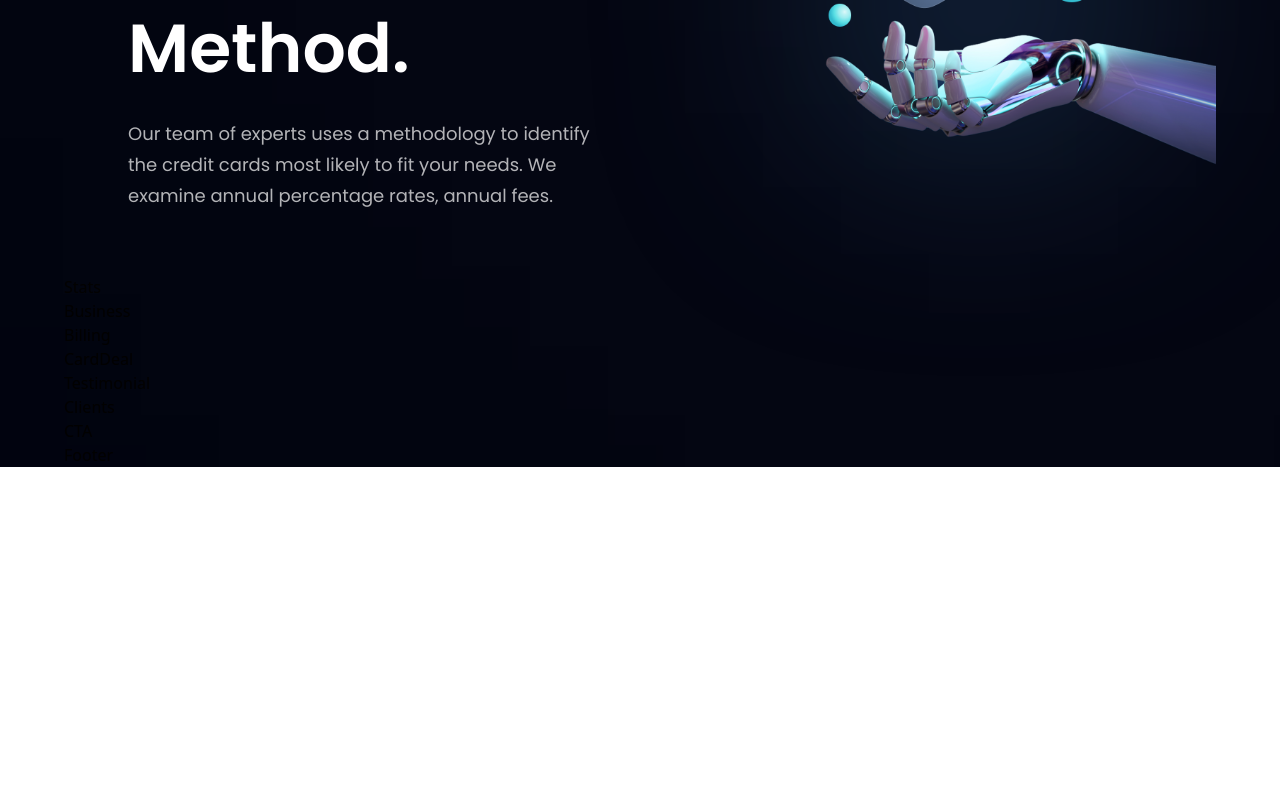
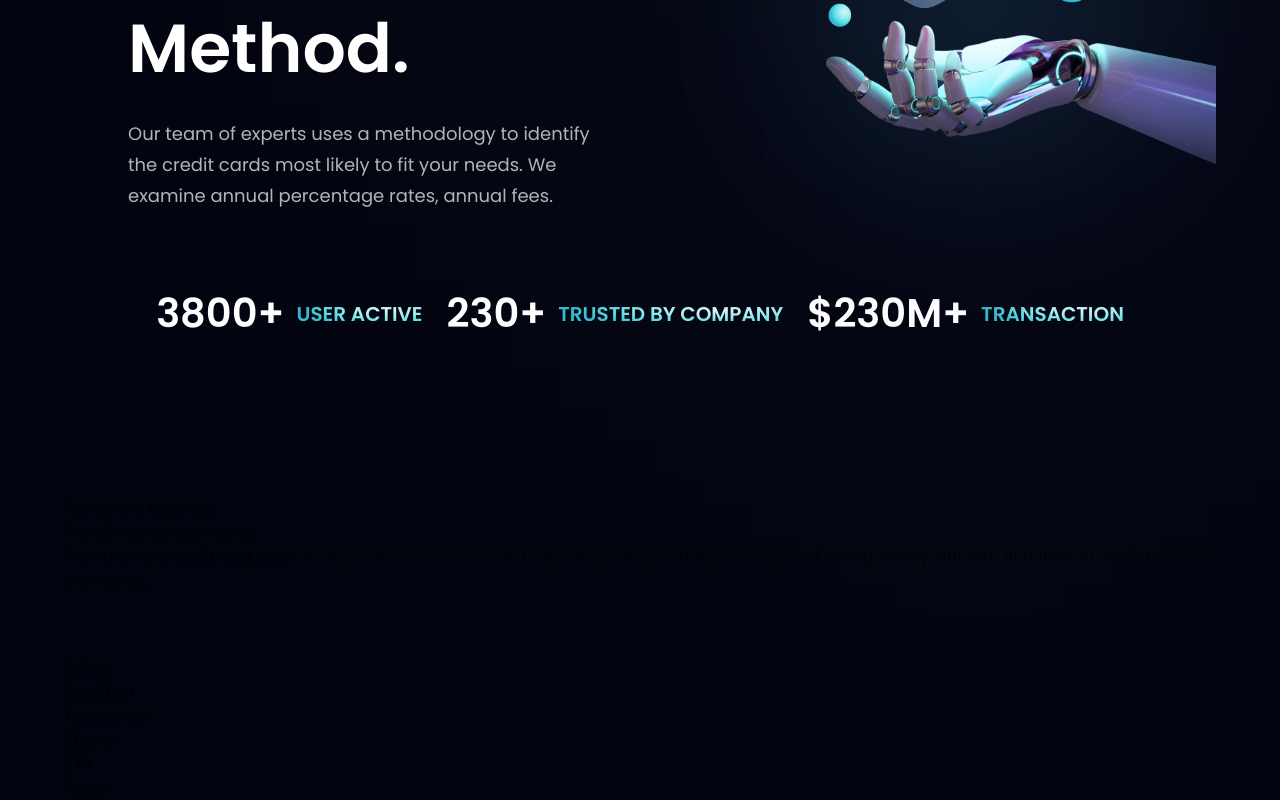
Before and after one commit to wjacobw/HooBank, a React (Vite) app in the folder Bank_app/: page / in a window 1280 px wide. Shown: the part 497-1297 px from the top of the page. Before the commit the page ends 964 px from the top, so only its background shows below. Built offline with nearby package versions, Linux system fonts and the light colour scheme.

Commit message:
Add stats component

```diff
--- a/Bank_app/src/components/Business.jsx
+++ b/Bank_app/src/components/Business.jsx
@@ -1,9 +1,18 @@
-import React from 'react'
+import React from "react";
+import { layout } from "../style";
 
 const Business = () => {
   return (
-    <div>Business</div>
-  )
-}
+    <section id="features" className={layout.section}>
+      <div className = {layout.sectionInfo}>
+        <h2>You do the business, <br/>   We will handle the money</h2>
+        <p>With the right credit card, you can improve your
+          financial life by building credit, earning rewards, and
+          saving money. But with hundreds of credit cards on the market.
+        </p>
+      </div>
+    </section>
+  );
+};
 
-export default Business
+export default Business;
--- a/Bank_app/src/components/Stats.jsx
+++ b/Bank_app/src/components/Stats.jsx
@@ -1,9 +1,33 @@
-import React from 'react'
+import { stats } from "../constants";
+import styles from "../style";
 
 const Stats = () => {
   return (
-    <div>Stats</div>
-  )
-}
+    <section
+      className={`${styles.flexCenter} flex-row
+    flex-wrap sm:mb-20 mb-6`}
+    >
+      {stats.map((stat) => (
+        <div key={stat.id} className={`${styles.flexCenter }
+        flex justify-start items-center flex-row m-3`}>
+          <h4
+            className="font-poppins
+          font-semibold xs:text-[40px] text-[30px] xs:leading-[53px]
+          leading-[43px] text-white"
+          >
+            {stat.value}
+          </h4>
+          <p
+            className="font-poppins
+          font-semibold xs:text-[20px] text-[30px] xs:leading-[26px]
+          leading-[21px] text-gradient uppercase ml-3"
+          >
+            {stat.title}
+          </p>
+        </div>
+      ))}
+    </section>
+  );
+};
 
-export default Stats
+export default Stats;
```
